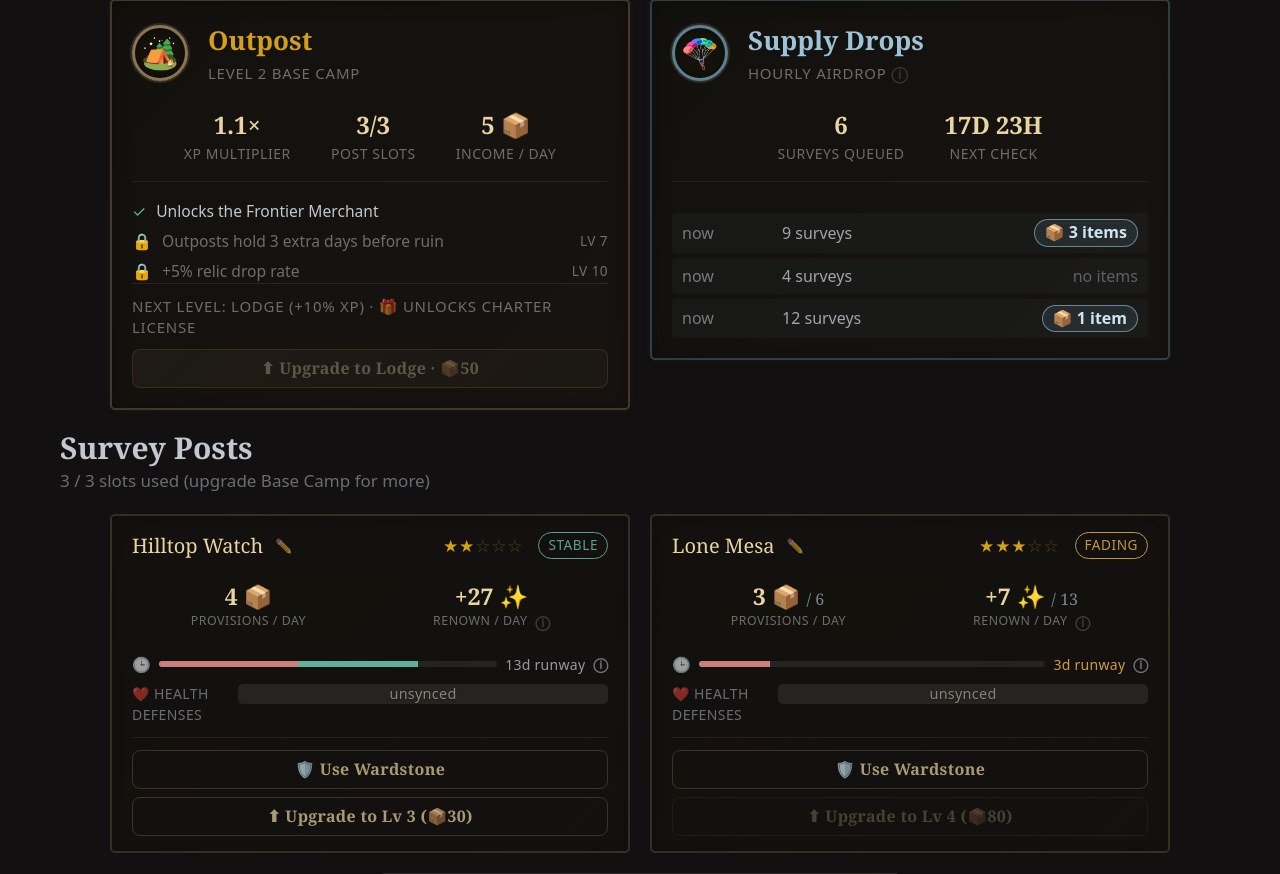
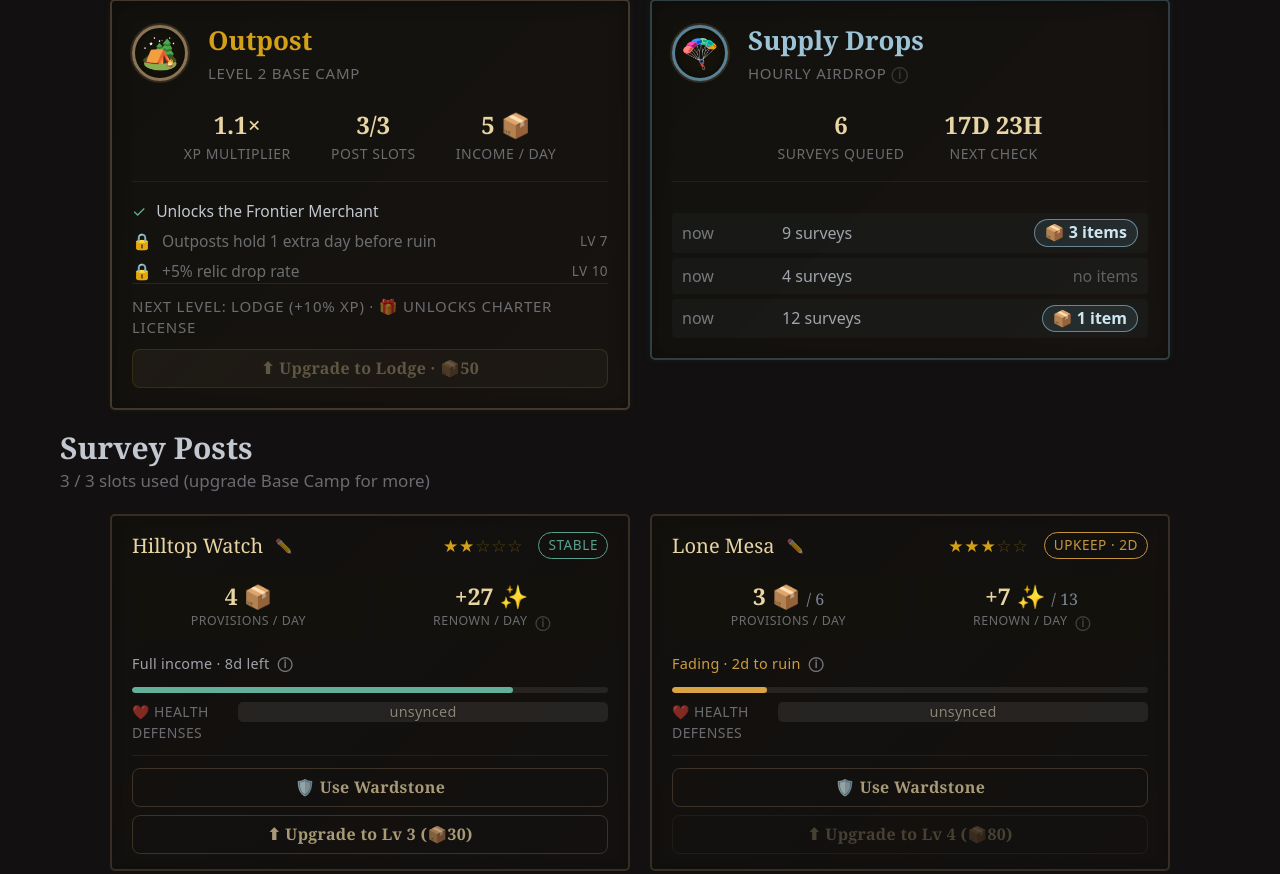
Before and after one commit to hornofabraxas/lora-the-explorer, a FastAPI app: page /outposts in a window 1280 px wide. Shown: the part 122-996 px from the top of the page. Run offline with FastAPI, Linux system fonts and the light colour scheme.

Commit message:
Outposts: redesign upkeep runway + shorten ruin timer (task 5)
Runway was too long to create upkeep pressure and its two-segment bar
duplicated the PvP Health-bar language.

- Ruin timer 17d -> 10d (RUIN_GRACE_DAYS 10->6, RUIN_RAMP_DAYS 7->4);
  the meter now visibly drains day to day.
- Camp-7 upkeep_grace perk 3 extra days -> 1 (UPKEEP_GRACE_BONUS_DAYS,
  perk description, preview mock).
- Header status chip surfaces urgency: Stable -> "Upkeep · Nd" -> In ruin.
- Two-segment runway replaced by a single drain meter that recolours
  green->amber->red, with plain-language label ("Full income · Nd left" /
  "Fading · Nd to ruin"); dropped the clock icon and always-red segment.
- Fix: .upkeep-track flex:0 0 auto so the 6px meter doesn't collapse to
  0px height inside the flex-column .post-condition.
- style.css cache v=116 -> v=118.

391 tests pass.

Co-Authored-By: Claude Opus 4.8 <noreply@anthropic.com>

```diff
--- a/preview_server.py
+++ b/preview_server.py
@@ -409,15 +409,15 @@ async def outposts(request: Request):
         {
             "id": 1, "name": "Hilltop Watch", "level": 2, "hex_name": "Sunset Bluff",
             "hex_id": "hex_05", "distance": 3.2, "prov_per_day": 4, "prov_per_day_full": 4, "renown_per_day": 27, "renown_per_day_full": 27, "renown_base": 6, "renown_age_bonus": 21,
-            "ruin_status": "stable", "income_factor": 1.0, "full_days_left": 6.0,
-            "days_until_ruined": 13.0, "upkeep_total_days": 17,
+            "ruin_status": "stable", "income_factor": 1.0, "full_days_left": 4.0,
+            "days_until_ruined": 8.0, "upkeep_total_days": 10,
             "ruin_frozen": False, "warded": False, "upgrade_cost": 30,
         },
         {
             "id": 3, "name": "Lone Mesa", "level": 3, "hex_name": "Windbitten Rise",
             "hex_id": "hex_07", "distance": 5.1, "prov_per_day": 3, "prov_per_day_full": 6, "renown_per_day": 7, "renown_per_day_full": 13, "renown_base": 9, "renown_age_bonus": 4,
             "ruin_status": "fading", "income_factor": 0.5, "full_days_left": 0.0,
-            "days_until_ruined": 3.5, "upkeep_total_days": 17,
+            "days_until_ruined": 2.0, "upkeep_total_days": 10,
             "ruin_frozen": False, "warded": False, "upgrade_cost": 80,
         },
         {
@@ -452,7 +452,7 @@ async def outposts(request: Request):
         },
         "camp_perks": [
             {"level": 4, "desc": "Unlocks the Frontier Merchant", "unlocked": True},
-            {"level": 7, "desc": "Outposts hold 3 extra days before ruin", "unlocked": False},
+            {"level": 7, "desc": "Outposts hold 1 extra day before ruin", "unlocked": False},
             {"level": 10, "desc": "+5% relic drop rate", "unlocked": False},
         ],
         "posts": mock_posts,
--- a/src/lora_explorer/web/static/style.css
+++ b/src/lora_explorer/web/static/style.css
@@ -1885,22 +1885,22 @@ a.item-main { text-decoration: none; }
 }
 .post-income-label .cond-info { opacity: 0.5; }
 
-/* Slim upkeep runway — the drain timer, kept thin so it never reads as a second
-   Health bar. Green grace + red ruin window sit inside the standard 6px track. */
+/* Upkeep runway — a plain-language label above one thin drain meter. Kept thin
+   so it never reads as a second Health bar; the label carries the "what & when". */
 .upkeep-runway {
     display: flex;
     align-items: center;
     gap: 0.4rem;
-}
-.upkeep-runway-icon { font-size: 0.75rem; opacity: 0.6; }
-.upkeep-runway-text {
-    font-size: 0.7rem;
+    margin-bottom: 0.25rem;
+}
+.upkeep-runway-label {
+    font-size: 0.72rem;
     letter-spacing: 0.02em;
-    opacity: 0.75;
+    opacity: 0.8;
     white-space: nowrap;
 }
-.upkeep-runway-text.is-warn { color: var(--status-warn); opacity: 0.95; }
-.upkeep-runway-text.is-bad { color: var(--status-bad); opacity: 0.95; }
+.upkeep-runway-label.is-warn { color: var(--status-warn); opacity: 0.95; }
+.upkeep-runway-label.is-bad { color: var(--status-bad); opacity: 0.95; }
 .upkeep-runway .cond-info { margin-left: 0; }
 
 /* Defenses slot — the installed-item control lives on its own labelled row now,
@@ -1959,12 +1959,13 @@ a.item-main { text-decoration: none; }
     pointer-events: none;
     white-space: nowrap;
 }
-/* Upkeep runway: a fixed-scale bar (grace + ruin ramp). Green = time at full
-   income, red = the ruin ramp window; both drain toward the left as time passes. */
-.upkeep-track { display: flex; }
-.upkeep-seg { height: 100%; transition: width 0.3s; }
-.upkeep-safe { background: var(--status-good); }
-.upkeep-ruin { background: var(--status-bad); }
+/* Upkeep runway: one fixed-scale meter (grace + ruin ramp) that drains left as
+   the days-remaining fall, recolouring good→warn→bad via the shared .cond-fill.
+   Sits as a direct child of the flex-column .post-condition, so cancel the
+   .cond-track `flex:1` (which would otherwise stretch it on the vertical axis and
+   collapse its 6px height to 0). */
+.upkeep-track { flex: 0 0 auto; height: 6px; }
+.upkeep-fill { transition: width 0.3s, background 0.3s; }
 
 /* Upkeep-mechanic help affordance next to the label. */
 .cond-info {
--- a/src/lora_explorer/web/templates/base.html
+++ b/src/lora_explorer/web/templates/base.html
@@ -12,7 +12,7 @@
     <link rel="apple-touch-icon" sizes="180x180" href="/apple-touch-icon.png">
     <link rel="icon" type="image/png" sizes="192x192" href="/static/icon-192.png">
     <link rel="manifest" href="/static/manifest.json">
-    <link rel="stylesheet" href="/static/style.css?v=116">
+    <link rel="stylesheet" href="/static/style.css?v=118">
     <script defer src="https://unpkg.com/htmx.org@2.0.4"></script>
     <script>
     // Thematic display names for multiplayer munitions. Mirror of
--- a/src/lora_explorer/web/templates/outposts.html
+++ b/src/lora_explorer/web/templates/outposts.html
@@ -153,7 +153,7 @@
                 id="post-chip-{{ post.id }}">
                 {%- if post.warded %}Warded {{ post.warded_days_left | round(0, 'ceil') | int }}d
                 {%- elif post.ruin_status == 'ruined' %}In ruin
-                {%- elif post.ruin_status == 'fading' %}Fading
+                {%- elif post.ruin_status == 'fading' %}Upkeep · {{ post.days_until_ruined | round(0, 'ceil') | int }}d
                 {%- else %}Stable{% endif %}
             </span>
         </div>
@@ -190,23 +190,24 @@
         </div>
         {% else %}
         {% set total = post.upkeep_total_days or 1 %}
-        {% set green_pct = ([post.full_days_left / total * 100, 0] | max) %}
-        {% set ruin_pct = ([(post.days_until_ruined - post.full_days_left) / total * 100, 0] | max) %}
-        {# Slim runway: green grace segment + red ruin window, draining right-to-
-           left as time passes. Kept thin so it never reads as a second Health bar. #}
+        {% set left_pct = ([[post.days_until_ruined / total * 100, 0] | max, 100] | min) %}
+        {# One thin drain meter tied to the days remaining — empties left as time
+           passes, recolouring green→amber→red. A single bar (not two segments)
+           so it reads as a timer, never as a second Health bar. #}
         <div class="upkeep-runway">
-            <span class="upkeep-runway-icon" aria-hidden="true">🕒</span>
-            <div class="cond-track upkeep-track">
-                <div class="upkeep-seg upkeep-ruin" style="width: {{ ruin_pct }}%;"></div>
-                <div class="upkeep-seg upkeep-safe" style="width: {{ green_pct }}%;"></div>
-            </div>
-            <span class="upkeep-runway-text
+            <span class="upkeep-runway-label
                 {%- if post.ruin_status == 'ruined' %} is-bad{% elif post.ruin_status == 'fading' %} is-warn{% endif %}">
-                {%- if post.ruin_status == 'ruined' %}In ruin
-                {%- else %}{{ post.days_until_ruined | round(0, 'floor') | int }}d runway{% endif %}
+                {%- if post.ruin_status == 'ruined' %}In ruin — no income
+                {%- elif post.ruin_status == 'fading' %}Fading · {{ post.days_until_ruined | round(0, 'ceil') | int }}d to ruin
+                {%- else %}Full income · {{ post.days_until_ruined | round(0, 'floor') | int }}d left{% endif %}
             </span>
             <button type="button" class="cond-info" aria-label="How upkeep &amp; ruin work"
-                    data-tip="Income stays full while the green runway lasts, then fades through the red ruin window until the outpost sits idle — provisions and renown both. Visit the outpost in person and send /lora upkeep to refill it.">ⓘ</button>
+                    data-tip="Income stays full while the bar is green, then fades as it drains through amber to empty — provisions and renown both. Visit the outpost in person and send /lora upkeep to refill it.">ⓘ</button>
+        </div>
+        <div class="cond-track upkeep-track">
+            <div class="cond-fill upkeep-fill
+                {%- if post.ruin_status == 'ruined' %} bad{% elif post.ruin_status == 'fading' %} warn{% else %} good{% endif %}"
+                style="width: {{ left_pct }}%;"></div>
         </div>
         {% endif %}
 
```
Also changed, not shown: src/lora_explorer/game/engine.py (+4 -4 lines).
